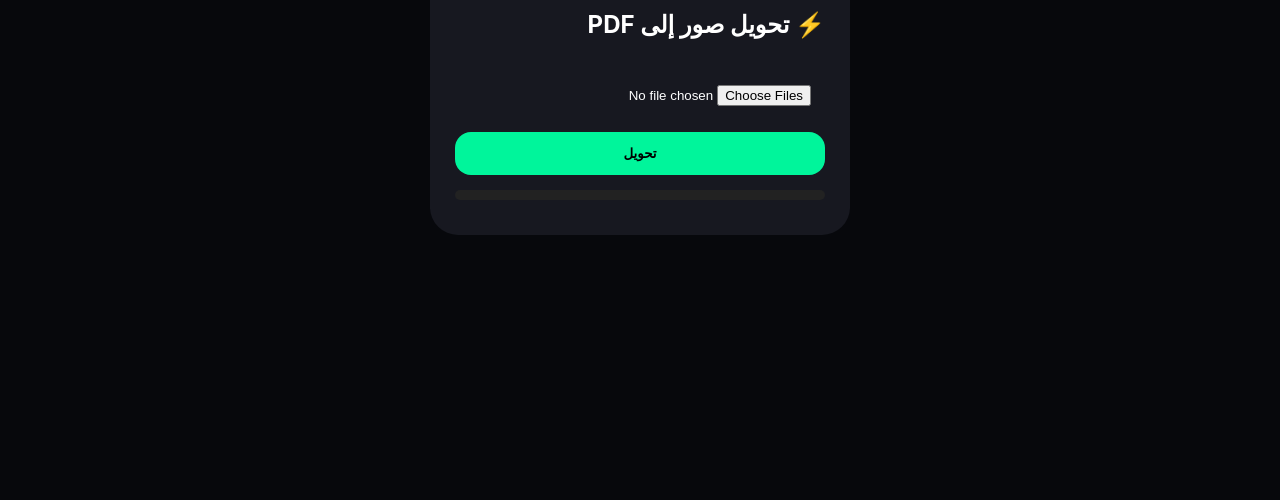
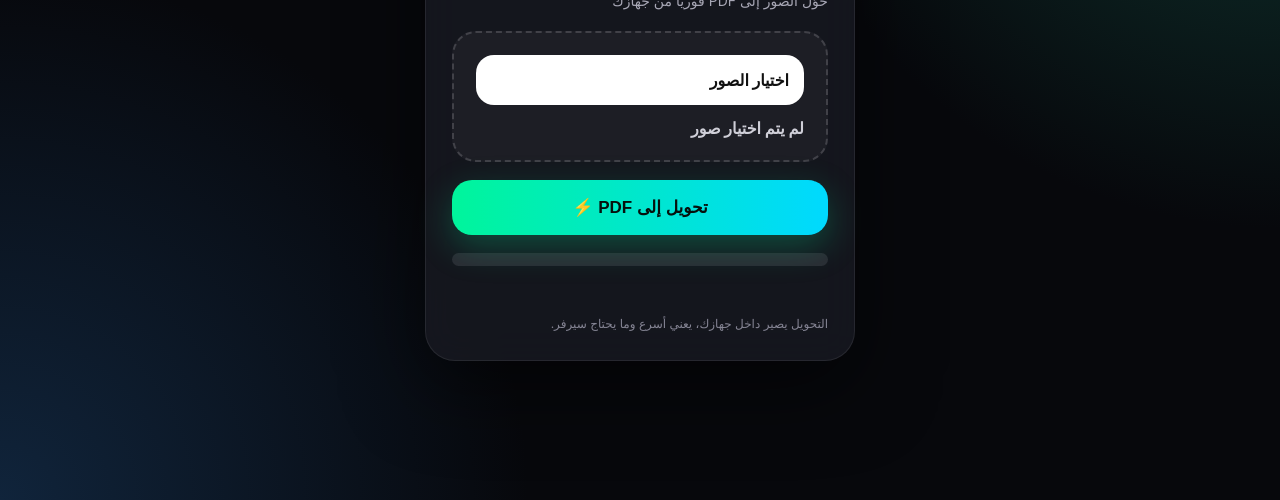
Before and after one commit to fffppp81600-hub/kkll, a plain HTML site: page index.html in a window 1280 px wide. Shown: the part 300-800 px from the top of the page. Drawn offline with nearby package versions, Linux system fonts and the light colour scheme.

Commit message:
Update index.html

```diff
--- a/index.html
+++ b/index.html
@@ -2,147 +2,212 @@
 <html lang="ar" dir="rtl">
 <head>
 <meta charset="UTF-8">
-<meta name="viewport" content="width=device-width, initial-scale=1.0">
+<meta name="viewport" content="width=device-width, initial-scale=1, viewport-fit=cover">
 <title>PDF Fast</title>
-
 <script src="https://cdnjs.cloudflare.com/ajax/libs/jspdf/2.5.1/jspdf.umd.min.js"></script>
-
 <style>
+*{box-sizing:border-box}
 body{
   margin:0;
-  font-family:-apple-system;
-  background:#07080c;
+  min-height:100vh;
+  font-family:-apple-system,BlinkMacSystemFont,"Segoe UI",Arial;
+  background:
+    radial-gradient(circle at top right,#103b34,transparent 35%),
+    radial-gradient(circle at bottom left,#10243b,transparent 35%),
+    #07080c;
   color:white;
+  padding:22px;
   display:flex;
+  align-items:center;
   justify-content:center;
-  align-items:center;
-  height:100vh;
 }
-.container{
+.app{
   width:100%;
-  max-width:420px;
-  padding:20px;
+  max-width:430px;
 }
 .card{
-  background:#171820;
-  border-radius:28px;
-  padding:25px;
+  background:rgba(23,24,32,.88);
+  backdrop-filter:blur(18px);
+  border:1px solid rgba(255,255,255,.08);
+  border-radius:30px;
+  padding:26px;
+  box-shadow:0 25px 80px rgba(0,0,0,.55);
 }
-input,button{
+.logo{
+  width:70px;height:70px;
+  margin:0 auto 14px;
+  border-radius:22px;
+  background:linear-gradient(135deg,#00f59b,#00cfff);
+  display:flex;align-items:center;justify-content:center;
+  font-size:34px;
+  box-shadow:0 0 35px rgba(0,245,155,.35);
+}
+h1{margin:0;font-size:28px}
+.sub{color:#a7a7b5;margin-top:8px;font-size:14px}
+.pick{
+  margin-top:22px;
+  border:2px dashed rgba(255,255,255,.16);
+  border-radius:24px;
+  padding:22px;
+  background:rgba(255,255,255,.04);
+}
+input{display:none}
+.pick label{
+  display:block;
+  background:#fff;
+  color:#111;
+  padding:15px;
+  border-radius:18px;
+  font-weight:800;
+}
+.count{margin-top:13px;color:#cfcfd8;font-weight:700}
+button{
   width:100%;
-  padding:14px;
-  margin-top:12px;
-  border-radius:16px;
-  border:none;
+  margin-top:18px;
+  padding:17px;
+  border:0;
+  border-radius:20px;
+  font-size:17px;
+  font-weight:900;
+  color:#06110d;
+  background:linear-gradient(90deg,#00f59b,#00d9ff);
+  box-shadow:0 12px 35px rgba(0,245,155,.25);
 }
-button{
-  background:#00f59b;
-  font-weight:bold;
-}
+button:disabled{opacity:.55}
 .progress{
-  height:10px;
-  background:#222;
-  margin-top:15px;
-  border-radius:10px;
+  height:13px;
+  background:#2a2b33;
+  margin-top:18px;
+  border-radius:999px;
+  overflow:hidden;
 }
 .bar{
   height:100%;
-  width:0;
+  width:0%;
+  background:linear-gradient(90deg,#00f59b,#00d9ff);
+  transition:.2s;
+}
+.status{
+  margin-top:12px;
+  min-height:22px;
+  color:#c7c7d3;
+  font-weight:700;
+}
+.download{
+  display:block;
+  margin-top:18px;
   background:#00f59b;
+  color:#03110b;
+  padding:16px;
+  border-radius:20px;
+  text-decoration:none;
+  font-weight:900;
 }
-.status{margin-top:10px;color:#aaa}
-a{
-  display:block;
-  margin-top:15px;
-  background:#00f59b;
-  color:black;
-  padding:14px;
-  border-radius:16px;
-  text-decoration:none;
-  font-weight:bold;
+.small{
+  margin-top:14px;
+  color:#858594;
+  font-size:12px;
+  line-height:1.6;
 }
 </style>
 </head>
-
 <body>
 
-<div class="container">
-<div class="card">
+<div class="app">
+  <div class="card">
+    <div class="logo">📄</div>
+    <h1>PDF Fast</h1>
+    <div class="sub">حوّل الصور إلى PDF فوريًا من جهازك</div>
 
-<h2>⚡ تحويل صور إلى PDF</h2>
+    <div class="pick">
+      <label for="files">اختيار الصور</label>
+      <input id="files" type="file" accept="image/*" multiple>
+      <div id="count" class="count">لم يتم اختيار صور</div>
+    </div>
 
-<input id="files" type="file" accept="image/*" multiple>
+    <button id="btn" onclick="makePDF()">تحويل إلى PDF ⚡</button>
 
-<button onclick="go()">تحويل</button>
+    <div class="progress"><div id="bar" class="bar"></div></div>
+    <div id="status" class="status"></div>
+    <div id="result"></div>
 
-<div class="progress"><div id="bar" class="bar"></div></div>
-<div id="status" class="status"></div>
-
-<div id="result"></div>
-
-</div>
+    <div class="small">
+      التحويل يصير داخل جهازك، يعني أسرع وما يحتاج سيرفر.
+    </div>
+  </div>
 </div>
 
 <script>
-async function go(){
-  const files=document.getElementById("files").files;
+const filesInput=document.getElementById("files");
+const count=document.getElementById("count");
+
+filesInput.addEventListener("change",()=>{
+  const n=filesInput.files.length;
+  count.textContent=n?`تم اختيار ${n} صورة`:"لم يتم اختيار صور";
+});
+
+async function makePDF(){
+  const files=filesInput.files;
   const status=document.getElementById("status");
   const bar=document.getElementById("bar");
   const result=document.getElementById("result");
+  const btn=document.getElementById("btn");
 
-  if(files.length===0){
-    status.innerHTML="اختر صور";
+  if(!files.length){
+    status.textContent="اختر الصور أول";
     return;
   }
 
+  btn.disabled=true;
   result.innerHTML="";
   bar.style.width="0%";
+  status.textContent="جاري التجهيز...";
 
   const {jsPDF}=window.jspdf;
   let pdf=null;
 
   for(let i=0;i<files.length;i++){
-    status.innerHTML=`${i+1}/${files.length}`;
+    status.textContent=`تحويل الصورة ${i+1} من ${files.length}`;
 
-    const imgData=await read(files[i]);
-    const img=await load(imgData);
+    const imgData=await readFile(files[i]);
+    const img=await loadImage(imgData);
 
-    const w=img.width;
-    const h=img.height;
+    let w=img.naturalWidth;
+    let h=img.naturalHeight;
 
-    const orient=w>h?"landscape":"portrait";
+    const orientation=w>h?"landscape":"portrait";
 
     if(i===0){
-      pdf=new jsPDF({orientation:orient,unit:"px",format:[w,h]});
+      pdf=new jsPDF({orientation,unit:"px",format:[w,h],compress:false});
     }else{
-      pdf.addPage([w,h],orient);
+      pdf.addPage([w,h],orientation);
     }
 
-    pdf.addImage(imgData,"JPEG",0,0,w,h);
-
-    bar.style.width=((i+1)/files.length*100)+"%";
+    pdf.addImage(imgData,"JPEG",0,0,w,h,undefined,"FAST");
+    bar.style.width=Math.round(((i+1)/files.length)*100)+"%";
+    await new Promise(r=>setTimeout(r,50));
   }
 
   const blob=pdf.output("blob");
   const url=URL.createObjectURL(blob);
 
-  status.innerHTML="جاهز ✅";
-
-  result.innerHTML=`<a href="${url}" download="images.pdf" onclick="alert('بدأ تنزيل PDF ✅')">تنزيل PDF</a>`;
+  status.textContent="جاهز ✅";
+  result.innerHTML=`<a class="download" href="${url}" download="images.pdf">تنزيل PDF</a>`;
+  btn.disabled=false;
 }
 
-function read(file){
-  return new Promise(r=>{
-    let reader=new FileReader();
-    reader.onload=e=>r(e.target.result);
+function readFile(file){
+  return new Promise(resolve=>{
+    const reader=new FileReader();
+    reader.onload=e=>resolve(e.target.result);
     reader.readAsDataURL(file);
   });
 }
 
-function load(src){
-  return new Promise(r=>{
-    let img=new Image();
-    img.onload=()=>r(img);
+function loadImage(src){
+  return new Promise(resolve=>{
+    const img=new Image();
+    img.onload=()=>resolve(img);
     img.src=src;
   });
 }
```
